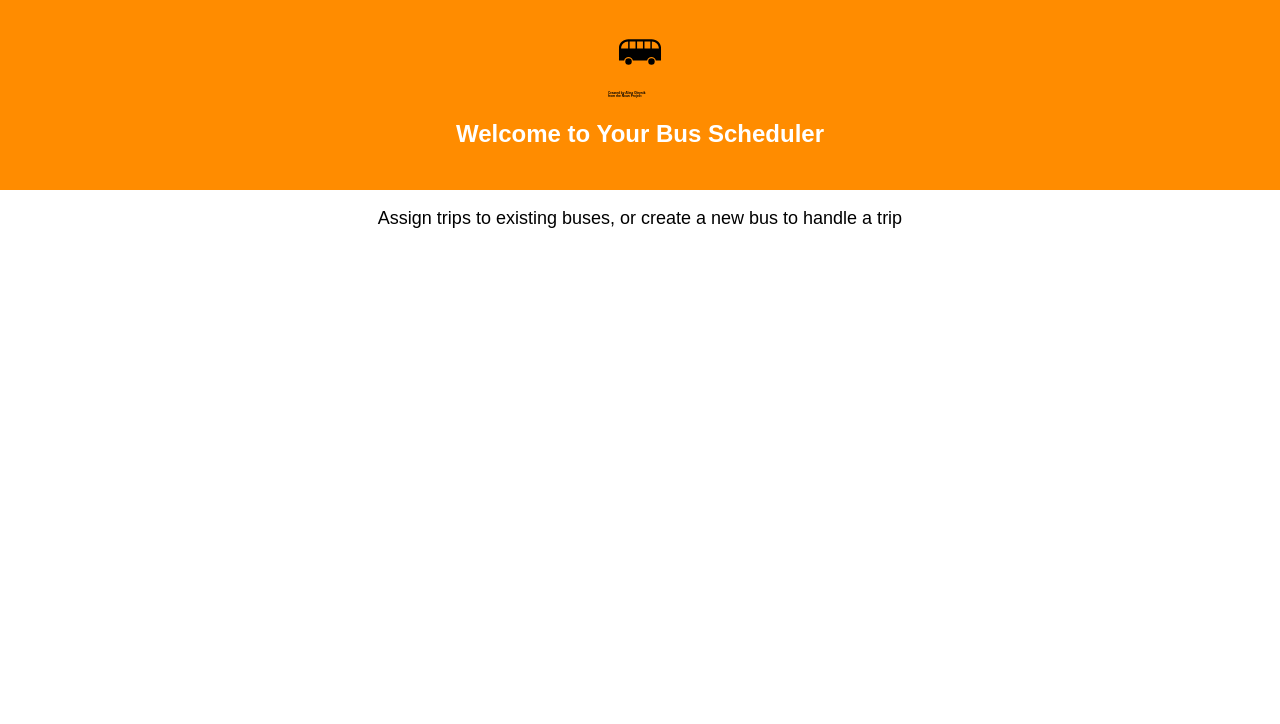
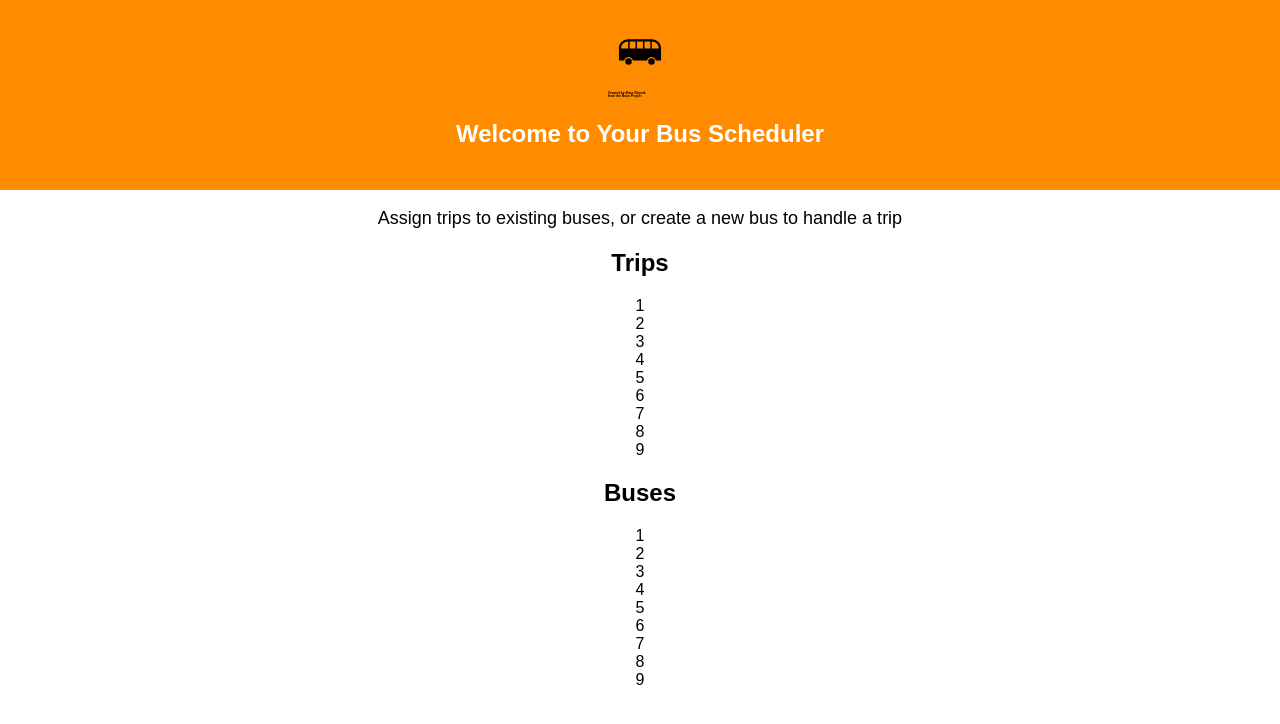
Before and after one commit to kayline/remix_bus_scheduling, a React (Create React App) app: page / in a window 1280 px wide. Shown: the top 724 px of the page. Built offline with nearby package versions, Linux system fonts and the light colour scheme.

Commit message:
Load json data and basic display

```diff
--- a/src/App.js
+++ b/src/App.js
@@ -1,8 +1,17 @@
 import React, { Component } from 'react';
 import logo from './bus_logo.svg';
 import './App.css';
+import fileData from './bus_scheduling_input.json'
 
 class App extends Component {
+  constructor(props) {
+    super(props)
+    this.state = {
+      trips: fileData.trips,
+      buses: fileData.buses
+    }
+
+  }
   render() {
     return (
       <div className="App">
@@ -13,6 +22,16 @@ class App extends Component {
         <p className="App-intro">
           Assign trips to existing buses, or create a new bus to handle a trip
         </p>
+        <h2>Trips</h2>
+        {this.state.trips.map(trip => (
+          <div key={trip.id}>{trip.id}</div>
+          ))
+        }
+        <h2>Buses</h2>
+        {this.state.buses.map(bus => (
+          <div key={bus.id}>{bus.id}</div>
+          ))
+        }
       </div>
     );
   }
--- /dev/null
+++ b/src/bus_scheduling_input.json
@@ -0,0 +1,26 @@
+{
+	"trips":
+		[
+	    { "id": 1, "startTime": 30, "endTime": 150 },
+	    { "id": 2, "startTime": 180, "endTime": 300 },
+	    { "id": 3, "startTime": 330, "endTime": 450 },
+	    { "id": 4, "startTime": 40, "endTime": 130 },
+	    { "id": 5, "startTime": 160, "endTime": 250 },
+	    { "id": 6, "startTime": 280, "endTime": 370 },
+	    { "id": 7, "startTime": 400, "endTime": 490 },
+	    { "id": 8, "startTime": 80, "endTime": 240 },
+	    { "id": 9, "startTime": 280, "endTime": 430 }
+		],
+	"buses":
+		[
+			{ "id": 1, "name": "Bus 1"},
+			{ "id": 2, "name": "Bus 2"},
+			{ "id": 3, "name": "Bus 3"},
+			{ "id": 4, "name": "Bus 4"},
+			{ "id": 5, "name": "Bus 5"},
+			{ "id": 6, "name": "Bus 6"},
+			{ "id": 7, "name": "Bus 7"},
+			{ "id": 8, "name": "Bus 8"},
+			{ "id": 9, "name": "Bus 9"}
+		]
+}
```
Also changed, not shown: bus-scheduling-input.json (deleted, +0 -11 lines).
